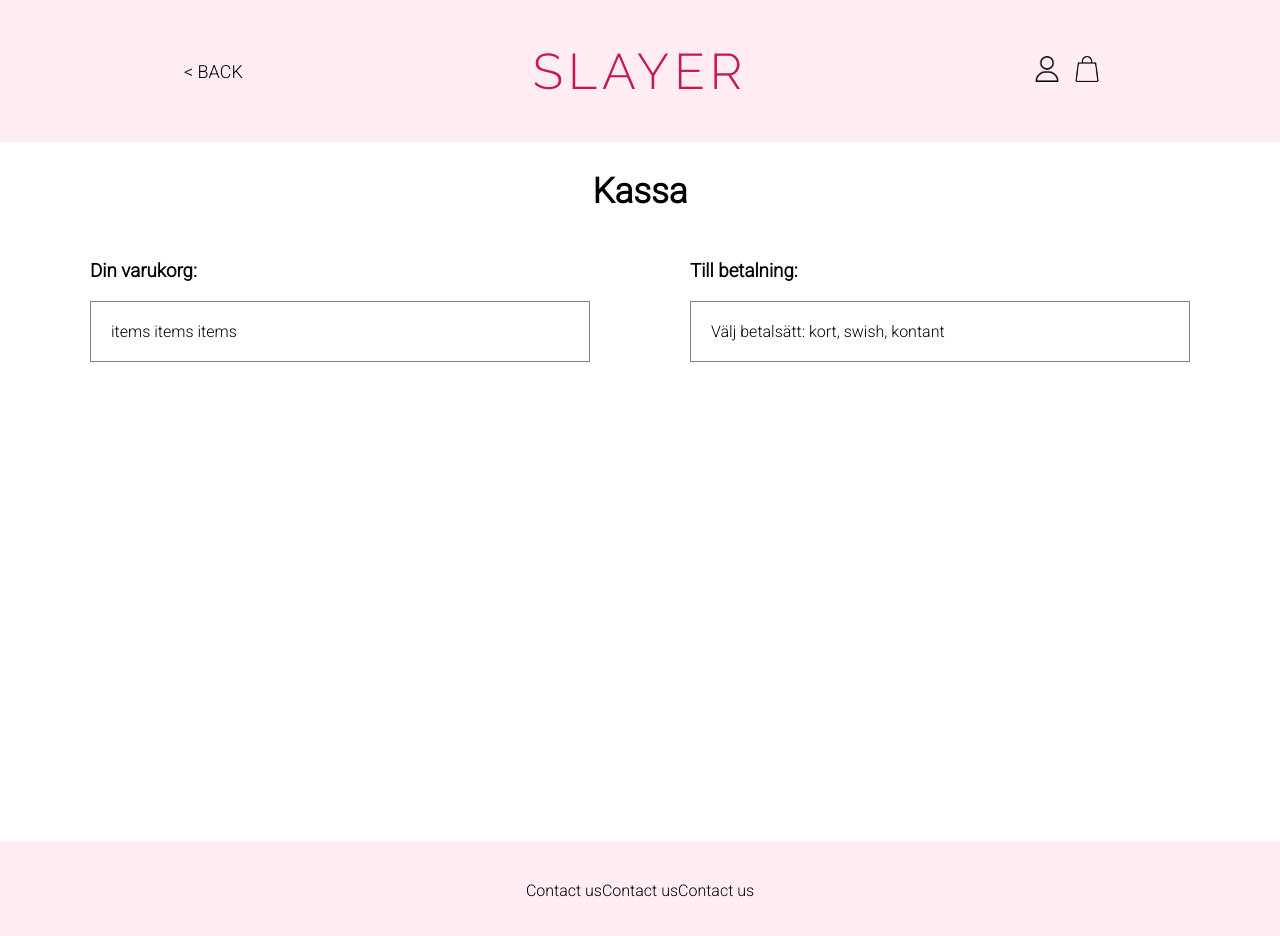
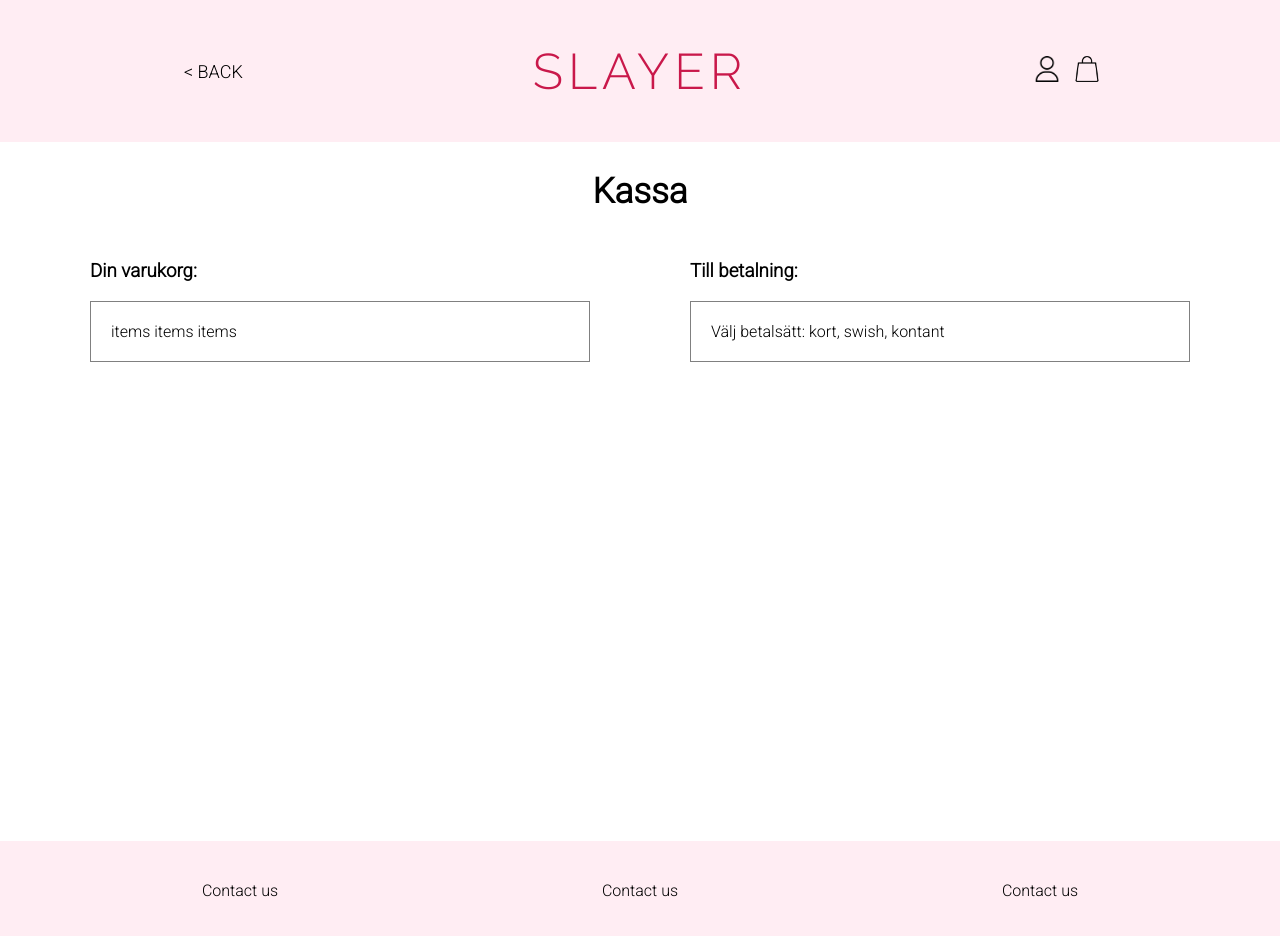
Before and after one commit to elovisae/dragonfruit-slayer, a React (Create React App) app in the folder dragonfruit-slayer/: page /cart in a window 1280 px wide. Shown: the top 936 px of the page. Built offline with nearby package versions, Linux system fonts and the light colour scheme.

Commit message:
footer component

```diff
--- a/dragonfruit-slayer/src/Components/shopping-cart/ShoppingCart.jsx
+++ b/dragonfruit-slayer/src/Components/shopping-cart/ShoppingCart.jsx
@@ -3,6 +3,7 @@
 import '../../general/main.css'
 import { useNavigate, Link } from "react-router-dom";
 import Nav from '../../general/Nav';
+import Footer from '../../general/Footer';
 
 const ShoppingCart = () => {
   return (
@@ -24,11 +25,7 @@
                  </div>
              </section>
          </article>
-         <footer>
-            <div>Contact us</div>
-            <div>Contact us</div>
-            <div>Contact us</div>
-         </footer>
+         <Footer />
      </>
   )
 }
--- a/dragonfruit-slayer/src/Components/shopping-cart/shoppingCart.css
+++ b/dragonfruit-slayer/src/Components/shopping-cart/shoppingCart.css
@@ -13,9 +13,3 @@
     padding:20px;
     border:1px solid gray;
 }
-footer{
-    background-color: var(--main-bg-color);
-    display:flex;
-    justify-content:center;
-    padding: 40px;
-}
--- /dev/null
+++ b/dragonfruit-slayer/src/general/Footer.jsx
@@ -0,0 +1,13 @@
+import React from 'react'
+
+const Footer = () => {
+  return (
+    <footer>
+        <div>Contact us</div>
+        <div>Contact us</div>
+        <div>Contact us</div>
+    </footer>
+  )
+}
+
+export default Footer
--- a/dragonfruit-slayer/src/general/main.css
+++ b/dragonfruit-slayer/src/general/main.css
@@ -35,6 +35,12 @@
     font-size: 50px;
     letter-spacing: 5px;
 }
+footer{
+    background-color: var(--main-bg-color);
+    display:flex;
+    justify-content:space-around;
+    padding: 40px;
+}
 
 .title{
     font-family:'Raleway', Arial, Helvetica, sans-serif;
```
